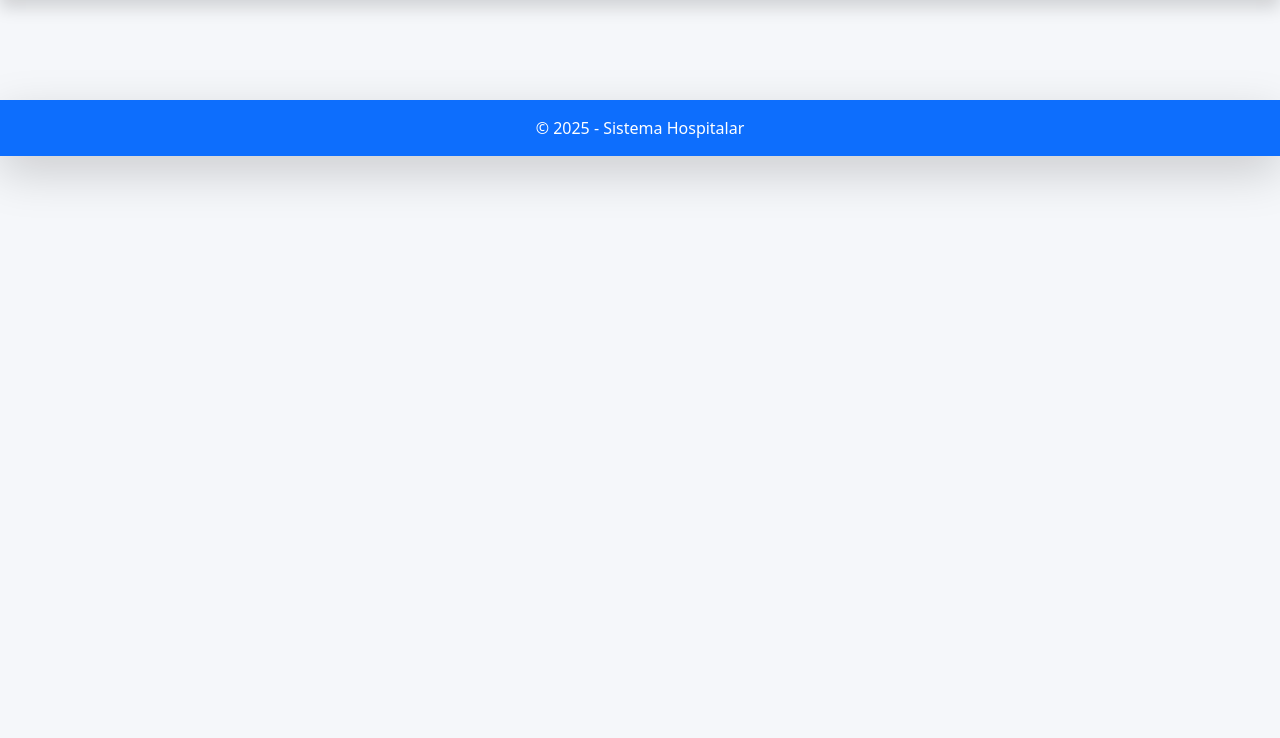
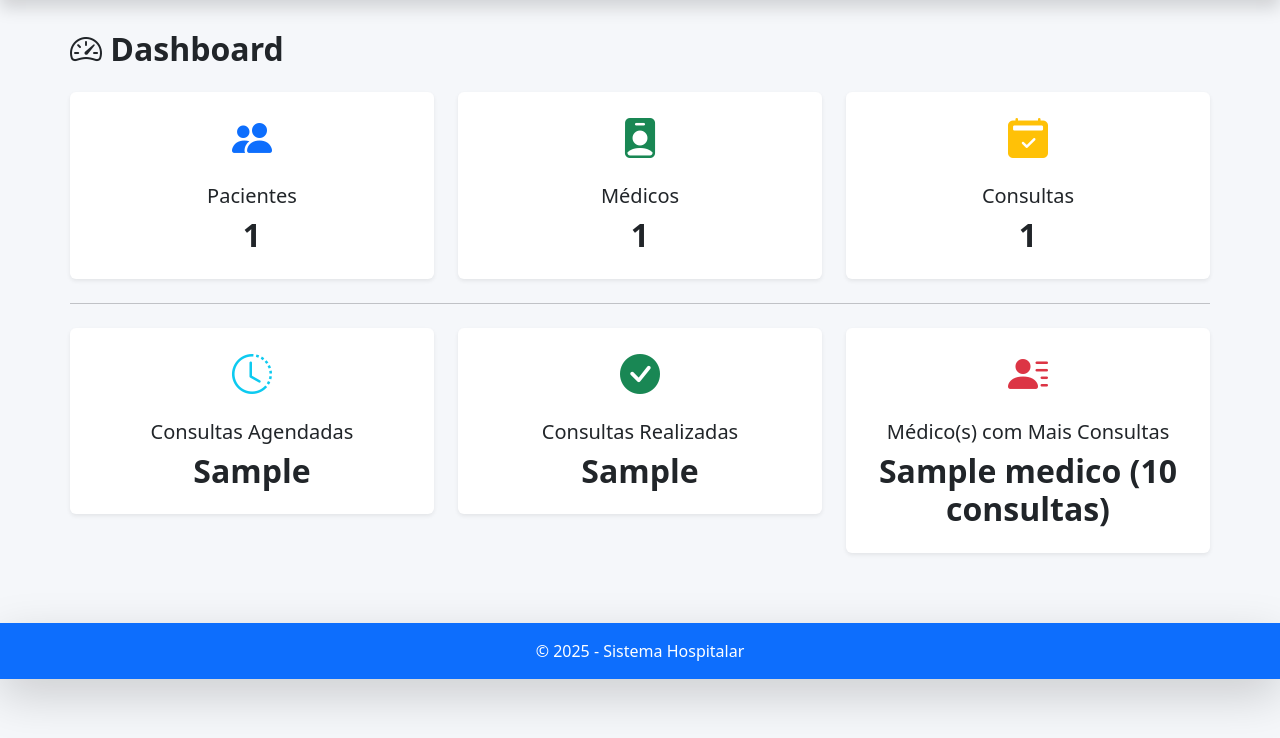
Before and after one commit to CaioAmorim-dev/django-hospital-crud, a Django app: template hospital/templates/home.html in a window 1280 px wide. Shown: the part 62-800 px from the top of the page. Run offline with Django 5.2, Linux system fonts and the light colour scheme; the template is opened without the code that fills it: most values are stand-ins (such as "Sample title", 1, 10 or a date in 2020).

Commit message:
feat: Adicionando cards/dashboard para relatório na pagina home.html.

```diff
--- a/hospital/templates/home.html
+++ b/hospital/templates/home.html
@@ -90,19 +90,107 @@
         </div>
     </nav>
 
-    <!-- CONTEÚDO -->
+
     <div class="container content-wrapper">
-        {% block content %}{% endblock %}
+        {% block content %}
+
+        <h2 class="fw-bold mb-4">
+            <i class="bi bi-speedometer2"></i> Dashboard
+        </h2>
+
+
+        <div class="row g-4">
+
+
+            <div class="col-md-4">
+                <div class="card shadow-sm border-0">
+                    <div class="card-body text-center">
+                        <i class="bi bi-people-fill text-primary fs-1"></i>
+                        <h5 class="mt-3">Pacientes</h5>
+                        <h2 class="fw-bold">{{ total_pacientes }}</h2>
+                    </div>
+                </div>
+            </div>
+
+
+            <div class="col-md-4">
+                <div class="card shadow-sm border-0">
+                    <div class="card-body text-center">
+                        <i class="bi bi-person-badge-fill text-success fs-1"></i>
+                        <h5 class="mt-3">Médicos</h5>
+                        <h2 class="fw-bold">{{ total_medicos }}</h2>
+                    </div>
+                </div>
+            </div>
+
+            <div class="col-md-4">
+                <div class="card shadow-sm border-0">
+                    <div class="card-body text-center">
+                        <i class="bi bi-calendar2-check-fill text-warning fs-1"></i>
+                        <h5 class="mt-3">Consultas</h5>
+                        <h2 class="fw-bold">{{ total_consultas }}</h2>
+                    </div>
+                </div>
+            </div>
+
+        </div>
+
+        <hr class="my-4">
+
+
+        <div class="row g-4">
+
+
+            <div class="col-md-4">
+                <div class="card shadow-sm border-0">
+                    <div class="card-body text-center">
+                        <i class="bi bi-clock-history text-info fs-1"></i>
+                        <h5 class="mt-3">Consultas Agendadas</h5>
+                        <h2 class="fw-bold">{{ consultas_agendadas }}</h2>
+                    </div>
+                </div>
+            </div>
+
+
+            <div class="col-md-4">
+                <div class="card shadow-sm border-0">
+                    <div class="card-body text-center">
+                        <i class="bi bi-check-circle-fill text-success fs-1"></i>
+                        <h5 class="mt-3">Consultas Realizadas</h5>
+                        <h2 class="fw-bold">{{ consultas_realizadas }}</h2>
+                    </div>
+                </div>
+            </div>
+
+
+            <div class="col-md-4">
+                <div class="card shadow-sm border-0">
+                    <div class="card-body text-center">
+                        <i class="bi bi-person-lines-fill text-danger fs-1"></i>
+                        <h5 class="mt-3">Médico(s) com Mais Consultas</h5>
+
+                        <h2 class="fw-bold">
+                            {% for medico in medicos_mais_consultas %}
+                                {{ medico.nome }} ({{ medico.total }} consultas)<br>
+                            {% empty %}
+                                Nenhum
+                            {% endfor %}
+                        </h2>
+                    </div>
+                </div>
+            </div>
+
+        </div>
+
+        {% endblock %}
     </div>
 
-    <!-- FOOTER -->
     <footer class="py-3 text-center shadow-lg">
         <p class="footer-text m-0">
             &copy; 2025 - Sistema Hospitalar
         </p>
     </footer>
 
-    <!-- Bootstrap JS -->
     <script src="https://cdn.jsdelivr.net/npm/bootstrap@5.3.2/dist/js/bootstrap.bundle.min.js"></script>
 
     {% block extra_scripts %}{% endblock %}
```
